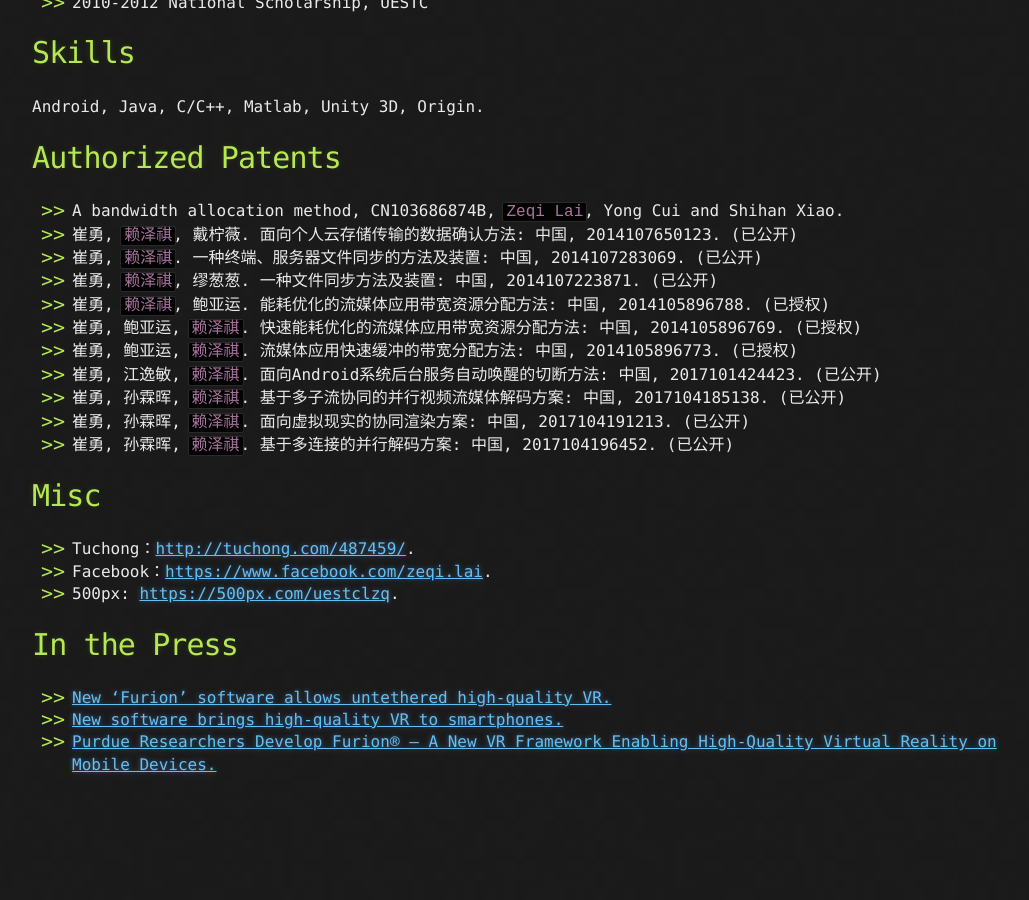
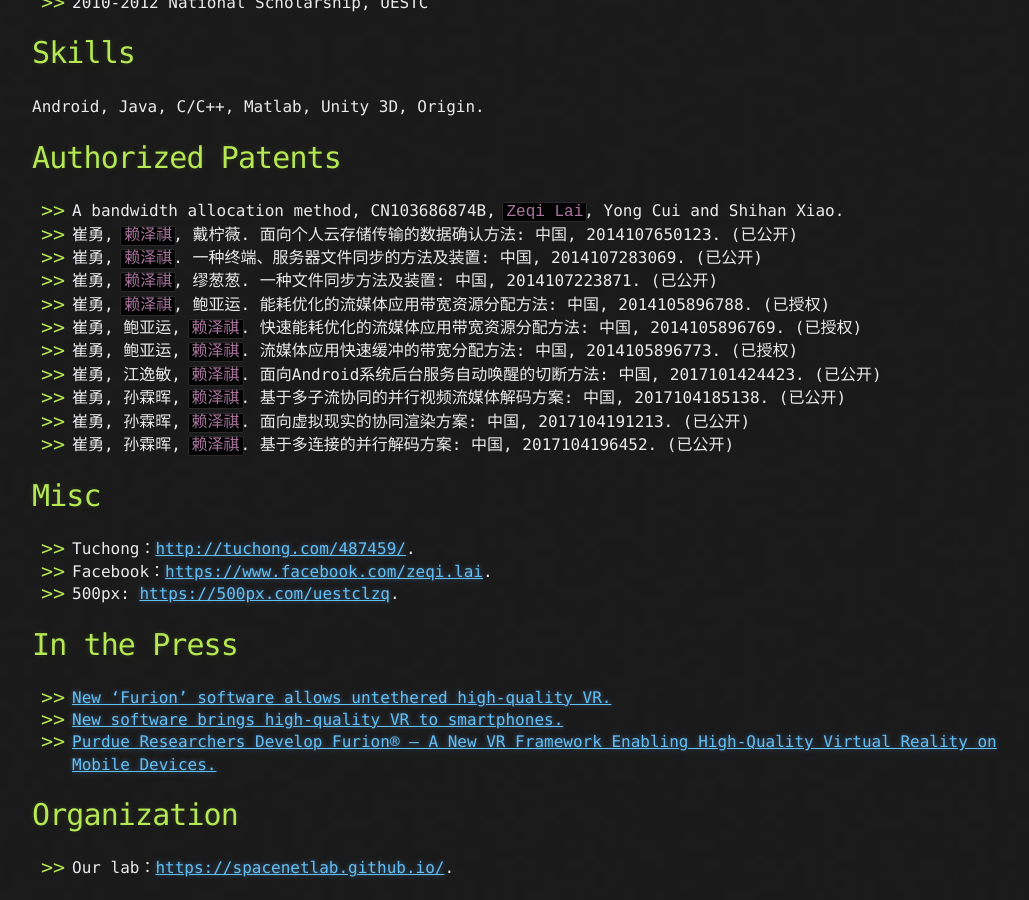
Before and after one commit to lzq8272587/lzq8272587.github.io, a Jekyll site: the page built from index.md, in a window 1280 px wide and 900 px high, scrolled down 1971 px. Shown: the whole window, without its empty margins (108-1137 px from the left). Built offline with Jekyll 4.4.1, drawn with Linux system fonts in a browser that asks for light colours; our own code applies the rules of GitHub Pages for plain Markdown files; before the commit the page ends 2767 px from its top, so only the background shows below that.

Commit message:
Add space net lab.

```diff
--- a/index.md
+++ b/index.md
@@ -76,3 +76,6 @@ Android, Java, C/C++, Matlab, Unity 3D, Origin.
 *  [New ‘Furion’ software allows untethered high-quality VR.](https://www.purdue.edu/newsroom/releases/2017/Q4/new-furion-software-allows-untethered-high-quality-vr.html)
 *  [New software brings high-quality VR to smartphones.](https://www.hostingadvice.com/blog/purdue-develops-furion-to-enable-vr-on-mobile-devices/)
 *  [Purdue Researchers Develop Furion® — A New VR Framework Enabling High-Quality Virtual Reality on Mobile Devices.](https://www.theengineer.co.uk/software-high-quality-vr-smartphones/)
+
+# Organization
+*  Our lab：[https://spacenetlab.github.io/](https://spacenetlab.github.io/).
```
